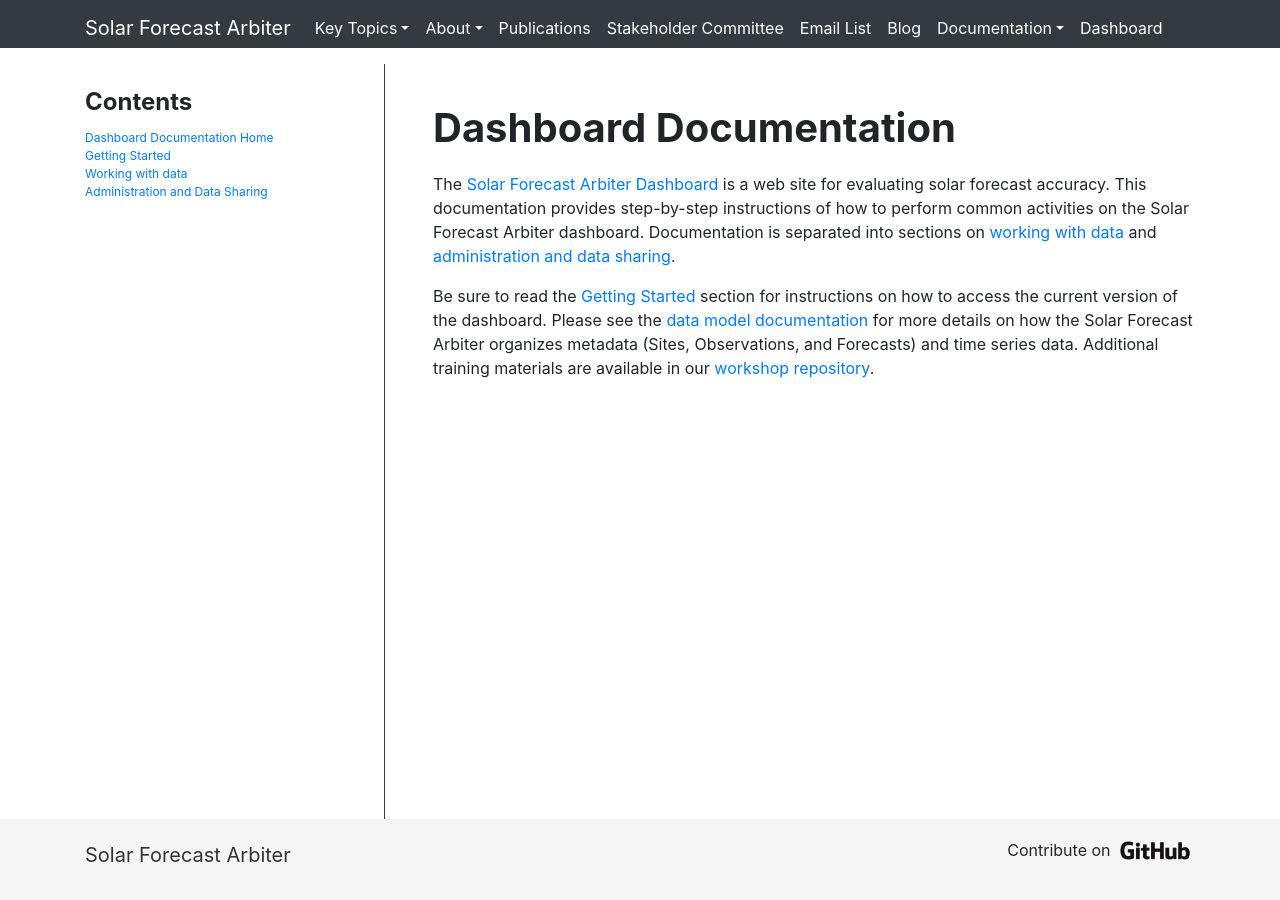
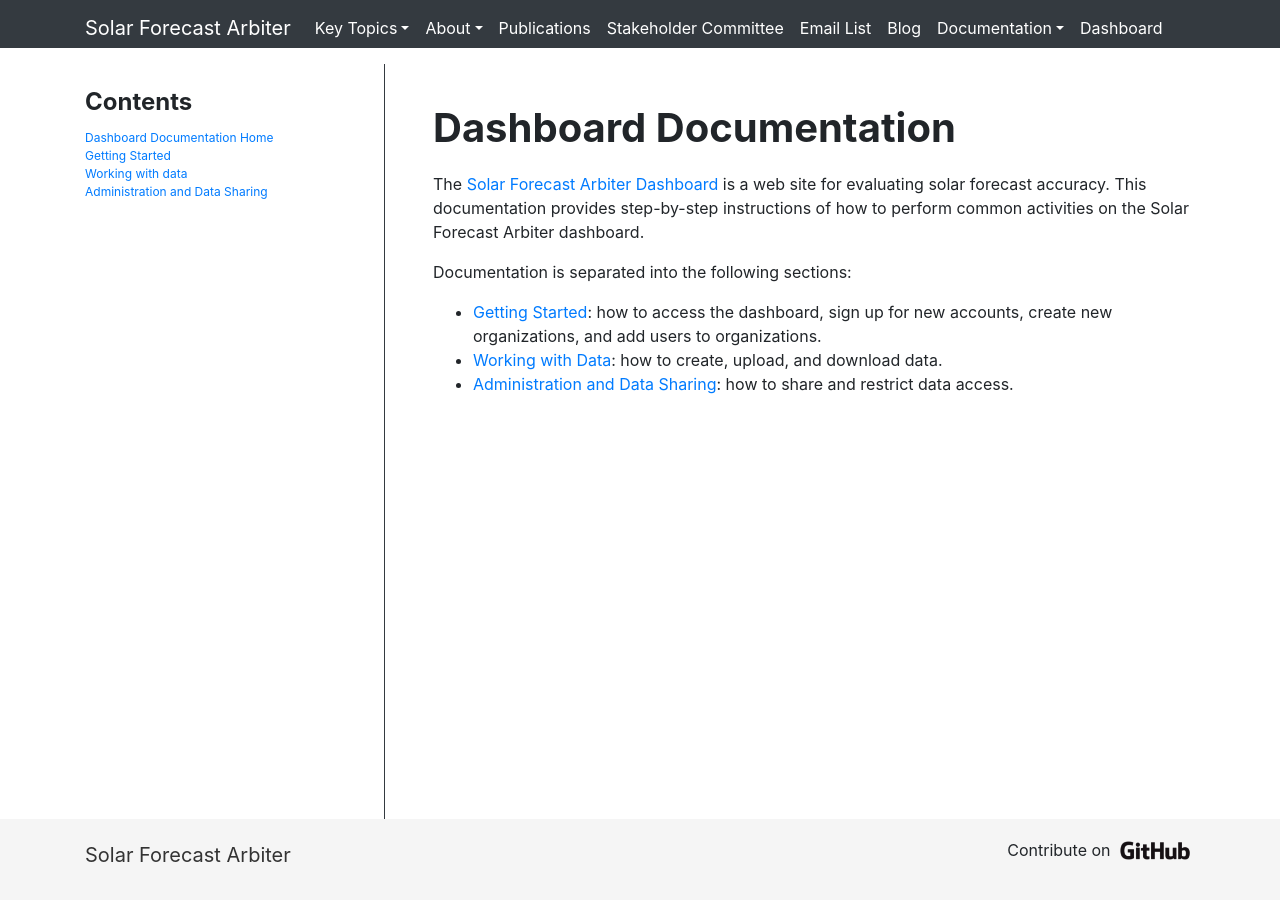
Before and after one commit to SolarArbiter/SolarArbiter.github.io, a Jekyll site: the page built from documentation/dashboard/documentation.md, in a window 1280 px wide. Built offline with Jekyll 4.4.1, drawn with Linux system fonts in a browser that asks for light colours; our own code applies the rules of GitHub Pages for plain Markdown files.

Commit message:
main documentation page update

```diff
--- a/documentation/dashboard/documentation.md
+++ b/documentation/dashboard/documentation.md
@@ -11,14 +11,14 @@
 The [Solar Forecast Arbiter Dashboard](https://dashboard.solarforecastarbiter.org)
 is a web site for evaluating solar forecast accuracy. This documentation
 provides step-by-step instructions of how to perform common activities on the
-Solar Forecast Arbiter dashboard. Documentation is separated into sections on
-[working with data](/documentation/dashboard/working-with-data) and
-[administration and data sharing](/documentation/dashboard/administration).
+Solar Forecast Arbiter dashboard.
 
-Be sure to read the [Getting Started](/documentation/dashboard/getting-started)
-section for instructions on how to access the current version of the dashboard.
-Please see the [data model documentation](/datamodel/) for more details on
-how the Solar Forecast Arbiter organizes metadata (Sites, Observations, and
-Forecasts) and time series data.
-Additional training materials are available in our
-[workshop repository](https://github.com/SolarArbiter/workshop).
+Documentation is separated into the following sections:
+
+- [Getting Started](/documentation/dashboard/getting-started): how to access
+  the dashboard, sign up for new accounts, create new organizations, and add
+  users to organizations.
+- [Working with Data](/documentation/dashboard/working-with-data): how to
+  create, upload, and download data.
+- [Administration and Data Sharing](/documentation/dashboard/administration):
+  how to share and restrict data access.
```
